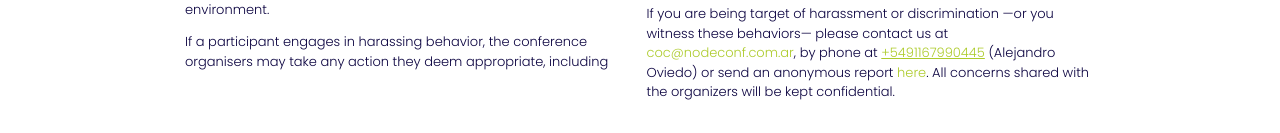
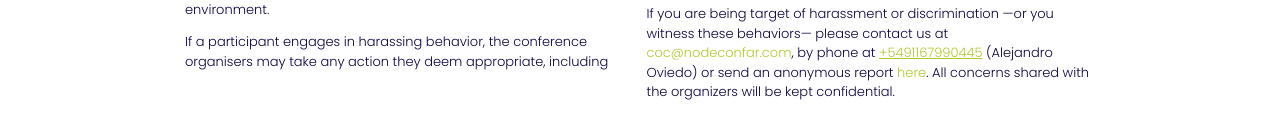
Before and after one commit to nodeconfar/2020-website, a Nuxt app: page /conduct in a window 1280 px wide. Shown: the part 439-572 px from the top of the page. Built offline with nearby package versions, Linux system fonts and the light colour scheme.

Commit message:
rename domain and add country name

```diff
--- a/nuxt.config.js
+++ b/nuxt.config.js
@@ -13,7 +13,7 @@
   ** Headers of the page
   */
   head: {
-    title: 'Nodeconf 2020',
+    title: 'Nodeconf Argentina 2020',
     meta: [
       { charset: 'utf-8' },
       { name: 'viewport', content: 'width=device-width, initial-scale=1' },
--- a/pages/conduct.vue
+++ b/pages/conduct.vue
@@ -31,8 +31,8 @@
                    t-shirts.</p>
 
              <p> If you are being target of harassment or discrimination —or you witness these behaviors— please
-                   contact us at <a href="mailto:coc@nodeconf.com.ar"
-                         class="link">coc@nodeconf.com.ar</a>, by phone at <a href="tel:+5491167990445">+5491167990445</a>
+                   contact us at <a href="mailto:coc@nodeconfar.com"
+                         class="link">coc@nodeconfar.com</a>, by phone at <a href="tel:+5491167990445">+5491167990445</a>
                    (Alejandro Oviedo) or send an anonymous report <a
                          href="https://docs.google.com/forms/d/e/1FAIpQLScM_UMQ2DJ0b8RB4xoIrWlm7k2s5IR-Fd0FXlMDjXq0anKUlQ/viewform"
                           target="_blank" rel="noopener"  class="link"> here</a>. All concerns shared with the organizers will be
```
